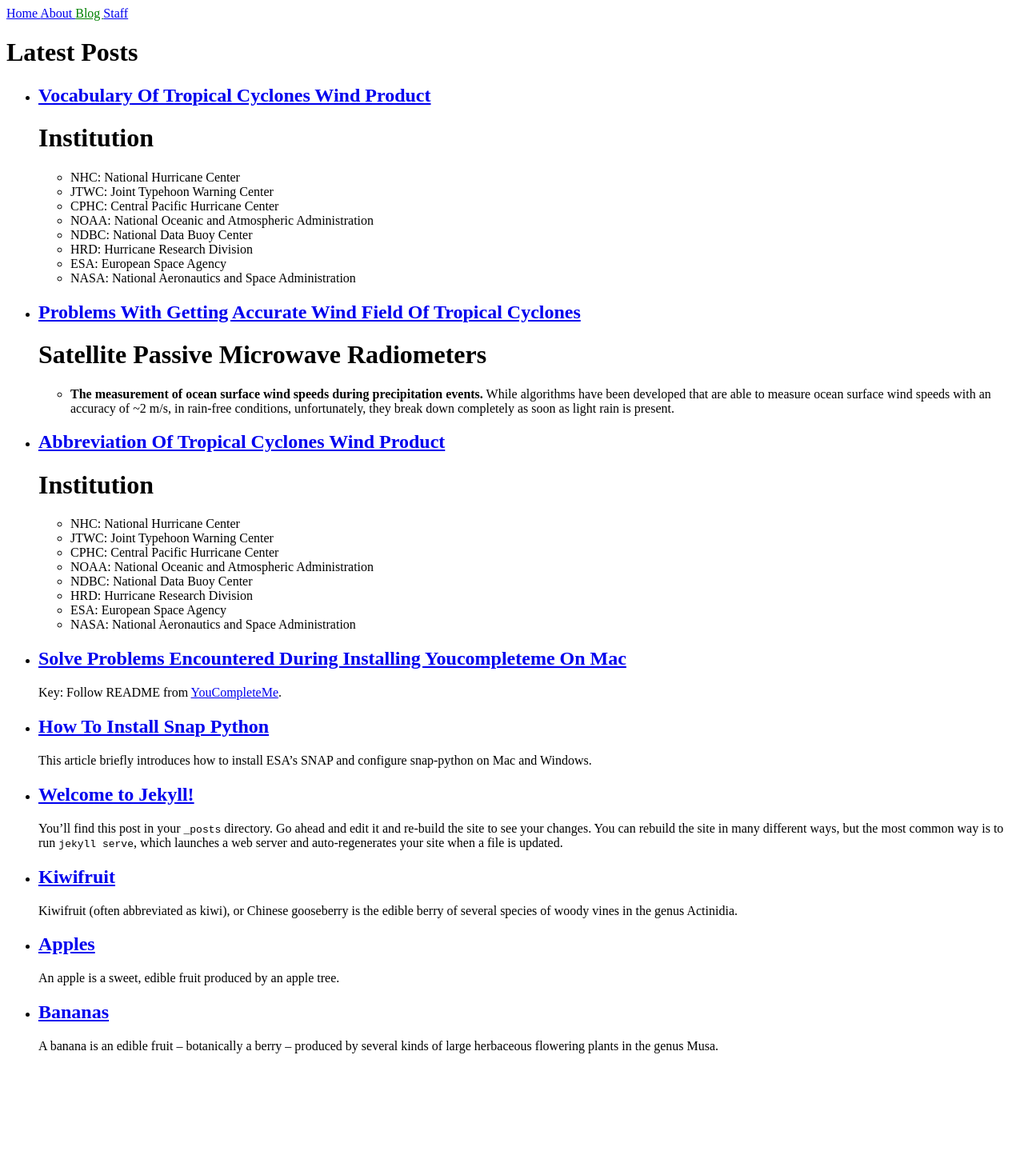
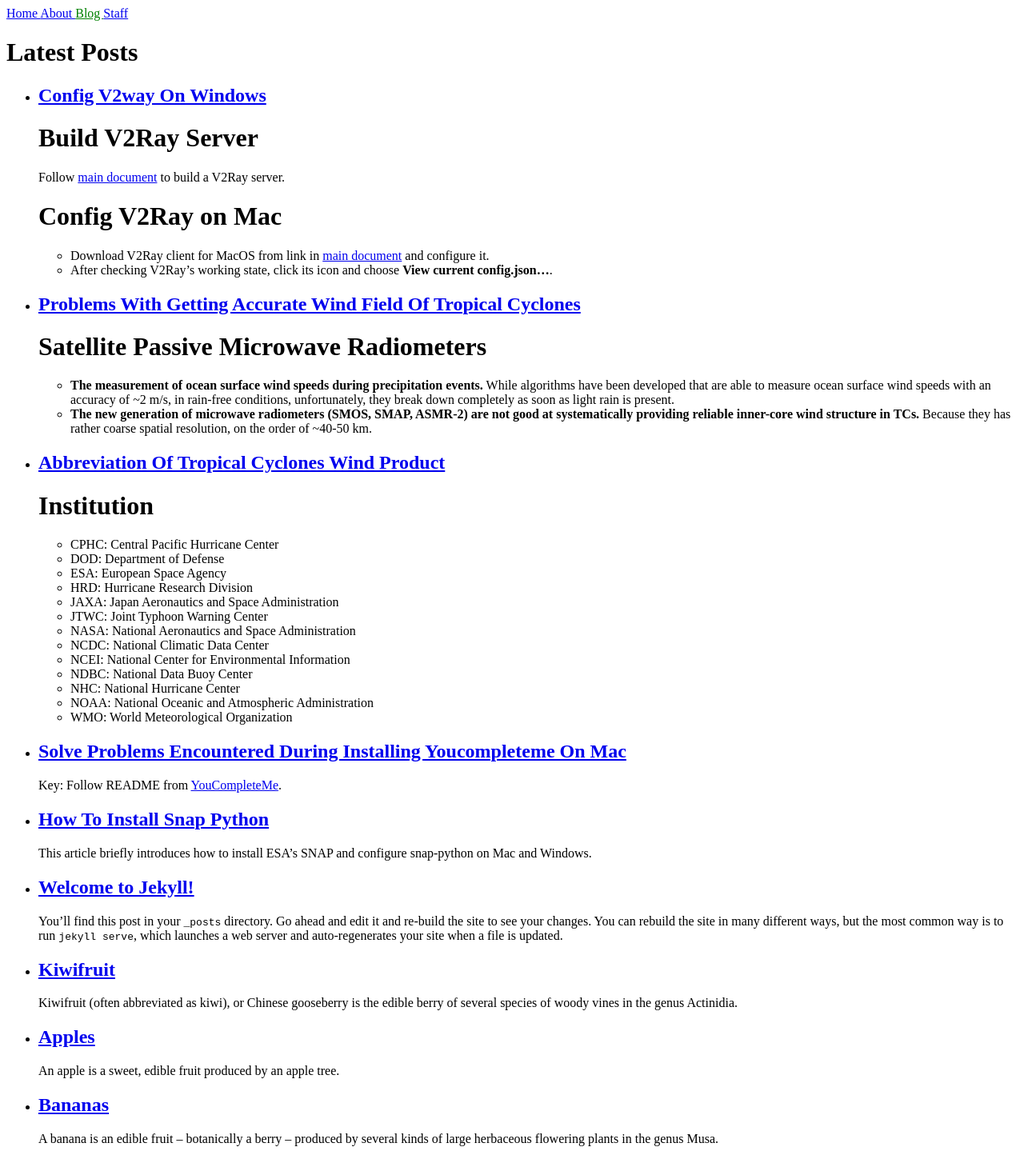
Before and after one commit to Neo-101/Neo-101.github.io, a Jekyll site: the page built from blog.html, in a window 1280 px wide. Shown: the whole page at 80% size. Built offline with Jekyll 4.4.1, drawn with Linux system fonts in a browser that asks for light colours; before the commit the page ends 1333 px from its top, so only the background shows below that.

Commit message:
Add post about config V2Ray on Windows.

```diff
--- a/_posts/2019-09-18-abbreviation-of-tropical-cyclones-wind-product.md
+++ b/_posts/2019-09-18-abbreviation-of-tropical-cyclones-wind-product.md
@@ -1,12 +1,28 @@
 # Institution
+* CPHC: Central Pacific Hurricane Center
+* DOD: Department of Defense
+* ESA: European Space Agency
+* HRD: Hurricane Research Division
+* JAXA: Japan Aeronautics and Space Administration
+* JTWC: Joint Typhoon Warning Center
+* NASA: National Aeronautics and Space Administration
+* NCDC: National Climatic Data Center
+* NCEI: National Center for Environmental Information
+* NDBC: National Data Buoy Center
 * NHC: National Hurricane Center
-* JTWC: Joint Typehoon Warning Center
-* CPHC: Central Pacific Hurricane Center
 * NOAA: National Oceanic and Atmospheric Administration
-* NDBC: National Data Buoy Center
-* HRD: Hurricane Research Division
-* ESA: European Space Agency
-* NASA: National Aeronautics and Space Administration
+* WMO: World Meteorological Organization
+
+# Services
+* NEDIS: National Environmental Satellite Data and Information Service
+
+# Datasets
+* ATCR: Annual Tropical Cyclone Reports
+* CCMP: Cross-calibrated Multiplatform ocean surface wind velocity product
+* IBTrACS: International Best Track Archive for Climate Stewardship
+* ICOADS: International Comprehensive Ocean-Atmosphere Data Set
+* MTCSWA: Multiplatform Tropical Cyclone Surface Wind Analysis product
+*
 
 # Missions
 * TRMM: Tropical Rainfall Measuring Mission
--- a/_posts/2019-09-18-problems-with-getting-accurate-wind-field-of-tropical-cyclones.md
+++ b/_posts/2019-09-18-problems-with-getting-accurate-wind-field-of-tropical-cyclones.md
@@ -1,2 +1,3 @@
 # Satellite Passive Microwave Radiometers
 * **The measurement of ocean surface wind speeds during precipitation events.** While algorithms have been developed that are able to measure ocean surface wind speeds with an accuracy of ~2 m/s, in rain-free conditions, unfortunately, they break down completely as soon as light rain is present.
+* **The new generation of microwave radiometers (SMOS, SMAP, ASMR-2) are not good at systematically providing reliable inner-core wind structure in TCs.** Because they has rather coarse spatial resolution, on the order of ~40-50 km.
--- /dev/null
+++ b/_posts/2019-09-19-config-v2way-on-windows.md
@@ -0,0 +1,23 @@
+# Build V2Ray Server
+Follow [main document] to build a V2Ray server.
+# Config V2Ray on Mac
+* Download V2Ray client for MacOS from link in [main document] and configure it.
+* After checking V2Ray's working state, click its icon and choose **View current config.json...**.
+
+![Click V2Ray icon on Mac][click_v2ray_icon_on_mac]
+
+* Copy all text in the opened page to an editor and save it.
+# Make it work on Windows
+* Download V2Ray client for Windows from link in [main document].
+* Find all lines which have a path in the config text of V2Ray client on Mac.
+* Replace all path with path on Windows. Because Windows uses backslash "\\" while every OS else uses slash "/". We can simply change path to the present working directory.
+* Download Firefox. Because Chrome doesn't has proxy configuration.
+* Open settings of Firefox and search 'proxy'. Configure it like following image. Attention that 'SOCKS HOST' and corresponding 'Port' should be the same as the configuration we just edited.
+
+![Set Firefox proxy][firefox_proxy_setting]
+
+* Run **v2ray.exe** and browse with Firefox.
+
+[main document]: https://github.com/Alvin9999/new-pac/wiki/%E8%87%AA%E5%BB%BAv2ray%E6%9C%8D%E5%8A%A1%E5%99%A8%E6%95%99%E7%A8%8B
+[click_v2ray_icon_on_mac]: ../assets/images/click_v2ray_icon_on_mac.png
+[firefox_proxy_setting]: ../assets/images/firefox_proxy_setting.png
--- a/_posts/2019-09-19-vocabulary-of-tropical-cyclones-wind-product.md
+++ /dev/null
@@ -1,53 +0,0 @@
-# Institution
-* NHC: National Hurricane Center
-* JTWC: Joint Typehoon Warning Center
-* CPHC: Central Pacific Hurricane Center
-* NOAA: National Oceanic and Atmospheric Administration
-* NDBC: National Data Buoy Center
-* HRD: Hurricane Research Division
-* ESA: European Space Agency
-* NASA: National Aeronautics and Space Administration
-
-# Missions
-* TRMM: Tropical Rainfall Measuring Mission
-* EOS: Earth Observing System (EOS)
-
-# Instruments
-* AMSR: Advanced Microwave Scanning Radiometer
-* AMSR-E: Advanced Microwave Scanning Radiometer for Earth Observing System
-* AMSU: Advanced Microwave Sounding Unit
-* CMIS: Conical Microwave Imager/Sounder
-* SFMR: Step Frequency Microwave Radiometer
-* SMAP: Soil Mositure Active Passive
-* SMOS: Soil Mositure and Ocean Salinity
-* SSM/I: Special Sensor Microwave Imager
-* SSMIS: Special Sensor Microwave Imager/Sounder
-* TMI: Tropical Rainfall Measuring Mission Microwave Imager
-
-# Satellites
-
-# Satellite Category
-* VIS: visible
-* IR: infrared
-* MI: Microwave Imagery
-
-# Parameters
-* MSW: Meaximum Sustained Wind
-* RMW: Radius of Maximum Wind
-* SST: Sea Surface Temperature
-* WVC: Wind Vector Cell
-
-# Statistics
-* RMSD: Root Mean Square Difference
-* MAE: Mean Absolute Error
-
-# Basic used by NHC/JTWC
-* AL: Altantic
-* EP: Eastern Pacific
-* CP: Central Pacific
-* IO: Indian Ocean
-* SH: Southern Hemisphere
-* WP: Western Pacific
-
-# Other:
-NRT: Near-Real Time
```
Also changed, not shown: other parts of _posts/2019-09-18-abbreviation-of-tropical-cyclones-wind-product.md (+4 -0 lines), assets/images/click_v2ray_icon_on_mac.png (added), assets/images/firefox_proxy_setting.png (added), 5 other files.
